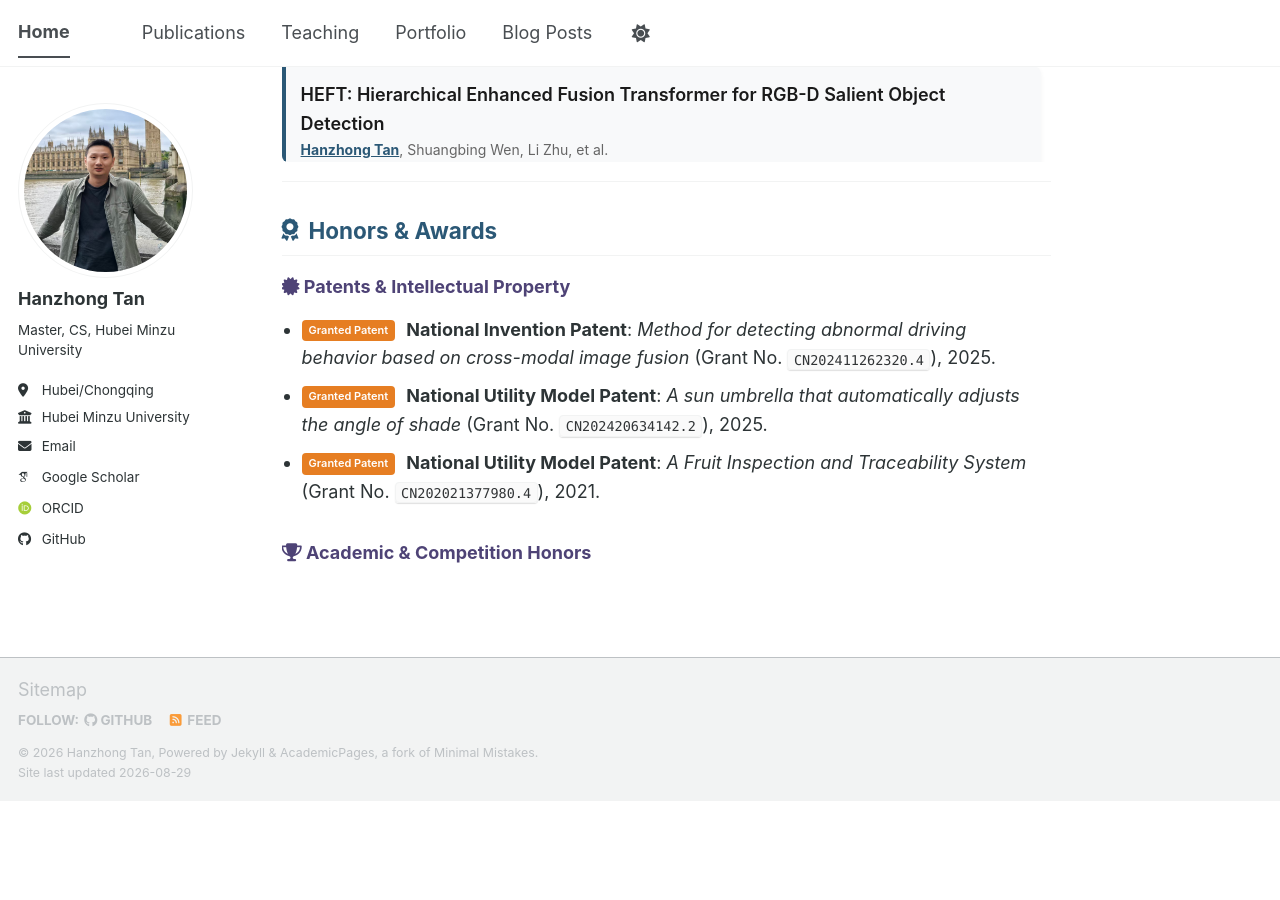
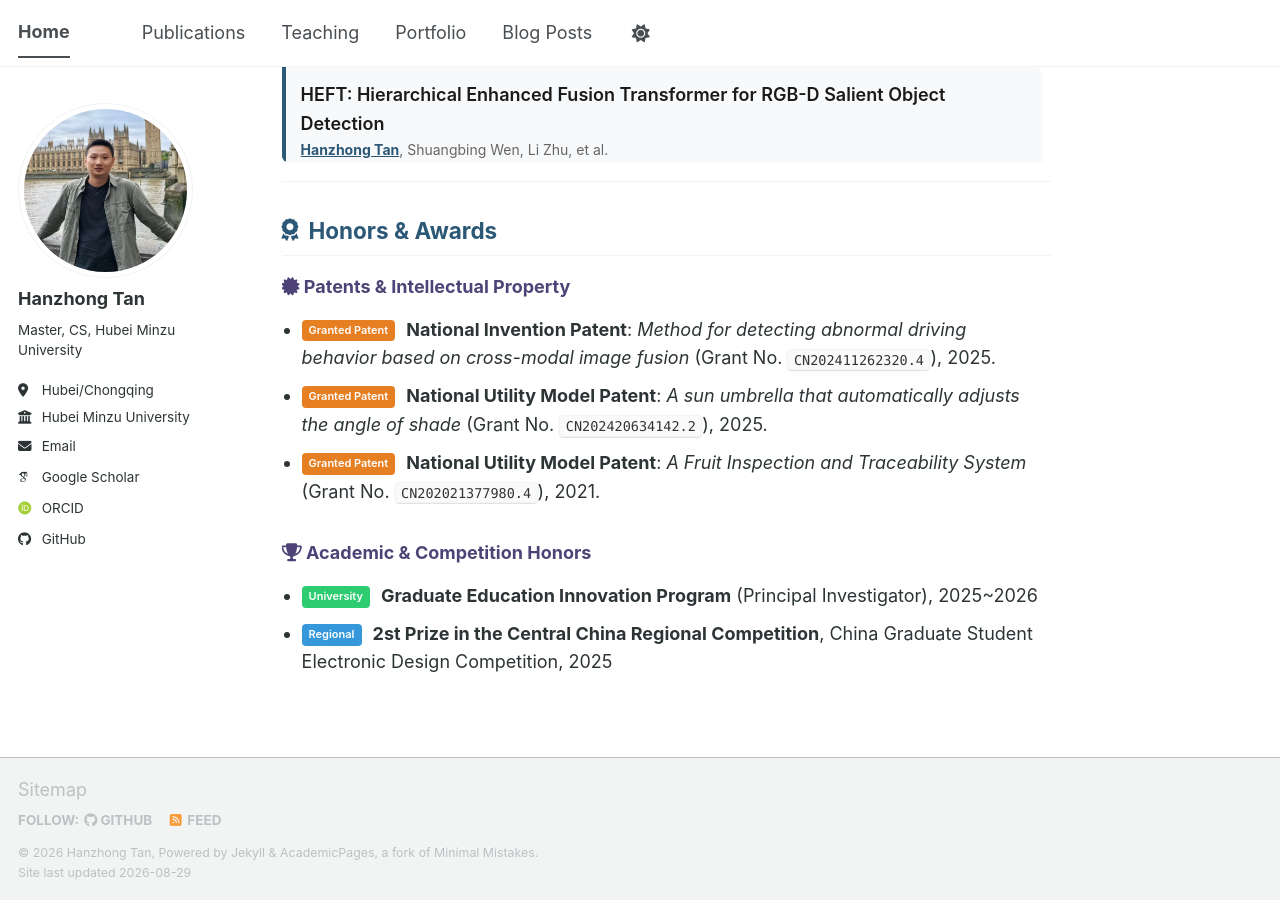
Before and after one commit to liangjiaxiaoqi/liangjiaxiaoqi.github.io, a Jekyll site: the page built from _pages/about.md, in a window 1280 px wide and 900 px high, scrolled down 1493 px. Built offline with Jekyll 4.4.1, drawn with Linux system fonts in a browser that asks for light colours; some web fonts are replaced; a script bundle is joined from its source files by our own code; library files that are not in the unit come from our copies; a style sheet for code colours, icons or effects is not loaded; before the commit the page ends 2293 px from its top, so only the background shows below that.

Commit message:
Update about.md

```diff
--- a/_pages/about.md
+++ b/_pages/about.md
@@ -349,7 +349,7 @@
 <h2 class="section-title"><i class="fa-solid fa-award"></i> Honors & Awards</h2>
 
 <!-- Honors 滚动容器 -->
-<div class="scrollable-container" style="max-height: 300px;">
+<div class="scrollable-container" style="max-height: 400px;">
   <h3 style="color: var(--accent-color); margin-top: 0;"><i class="fa-solid fa-certificate"></i> Patents & Intellectual Property</h3>
   <ul style="padding-left: 20px;">
     <li><span class="badge badge-orange">Granted Patent</span> <b>National Invention Patent</b>: <em>Method for detecting abnormal driving behavior based on cross-modal image fusion</em> (Grant No. <code>CN202411262320.4</code>), 2025.</li>
```
